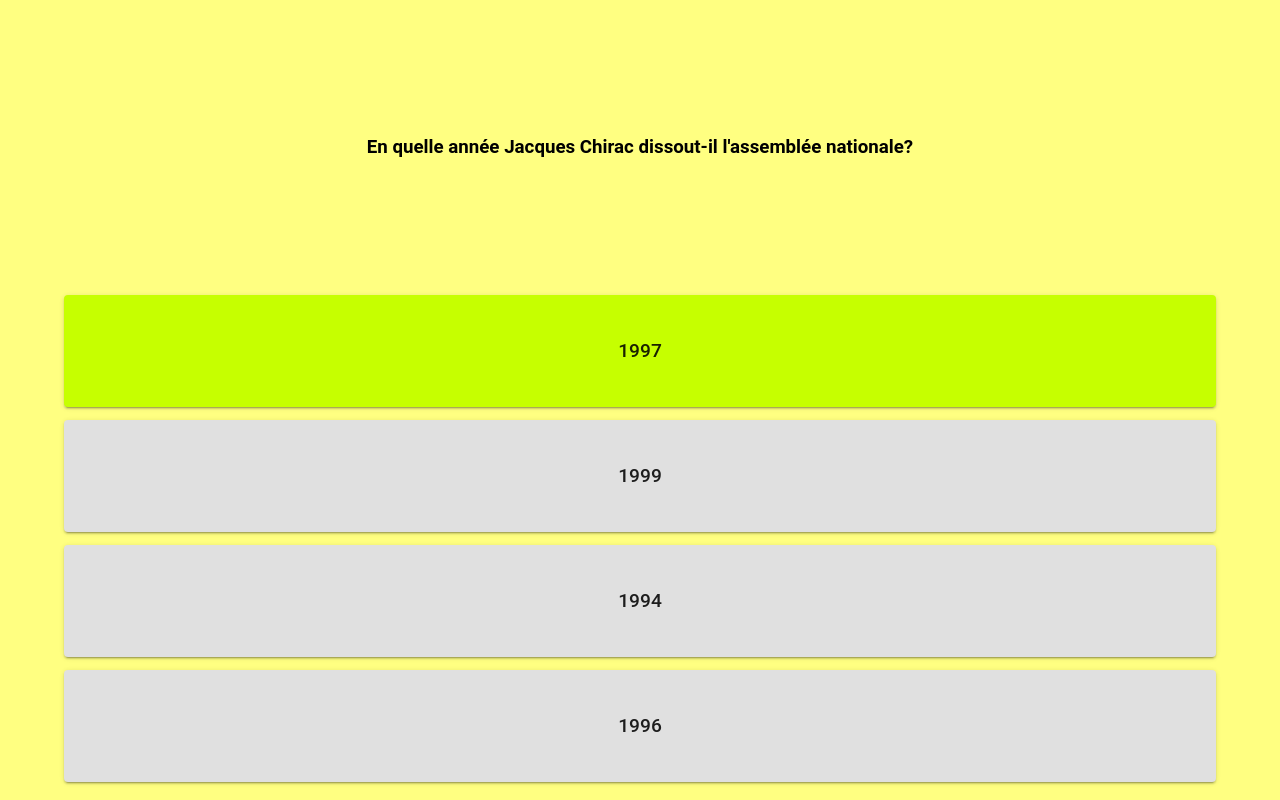
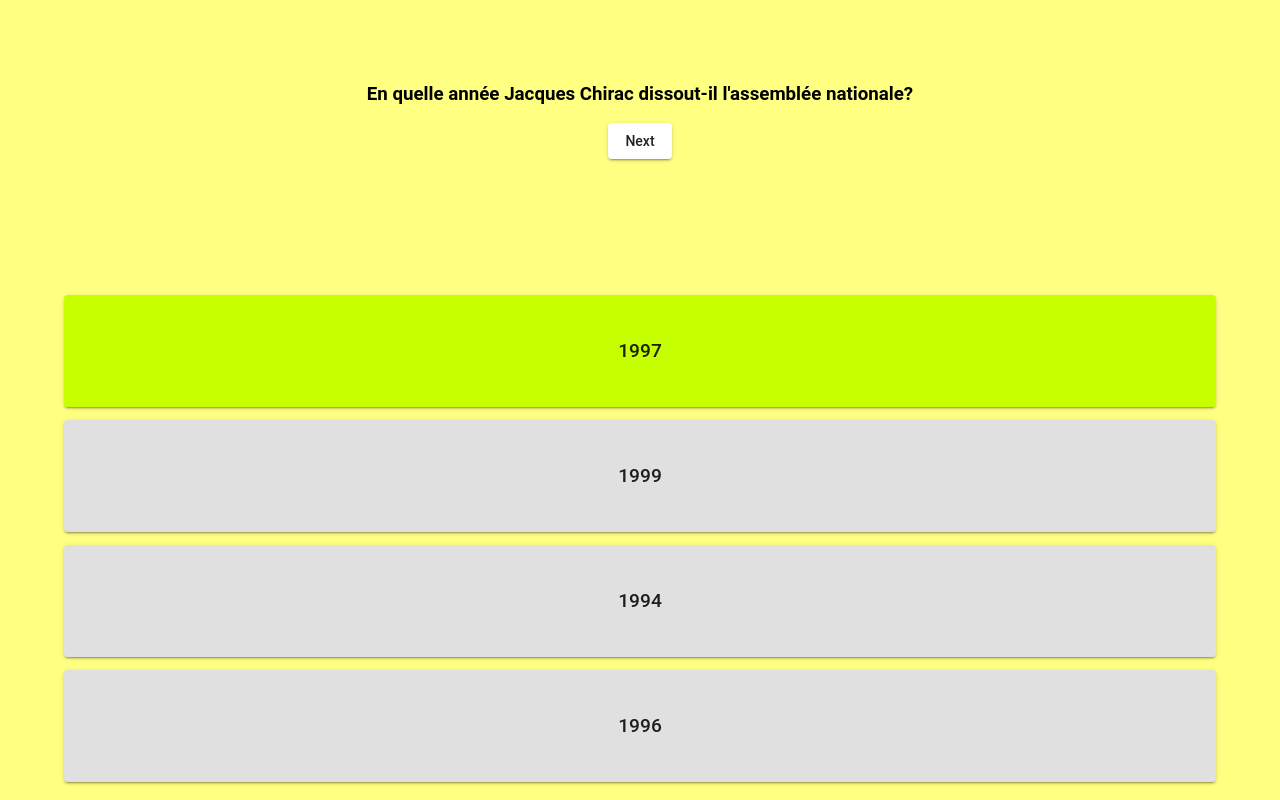
Before and after one commit to Busquets91/foot-quiz, an Angular app: page /game in a window 1280 px wide. Built offline with nearby package versions, Linux system fonts and the light colour scheme.

Commit message:
[Fix] Added button Next

```diff
--- a/src/app/question/question.component.css
+++ b/src/app/question/question.component.css
@@ -8,6 +8,7 @@
   text-align: center;
   margin: 5%;
   display: flex;
+	flex-direction: column;
   align-items: center;
 }
 
--- a/src/app/question/question.component.html
+++ b/src/app/question/question.component.html
@@ -1,8 +1,8 @@
 <app-coutdown-timer *ngIf="isStateAnswering" (onTimeDown)="handleTimeDown()" ></app-coutdown-timer>
 <div class="question-container">
   <div class="question">
-    <h3 *ngIf="isStateAnswering">{{this.question.question}}</h3>
-    <h3 *ngIf="isStateShowAnswer" (click)="handleNextQuestion()" class="question-show">{{this.question.question}}</h3>
+    <h3>{{this.question.question}}</h3>
+    <button mat-raised-button *ngIf="isStateShowAnswer" (click)="handleNextQuestion()">Next</button>
   </div>
   <div class="answers-container">
 	  <div *ngFor="let answer of answers">
```
